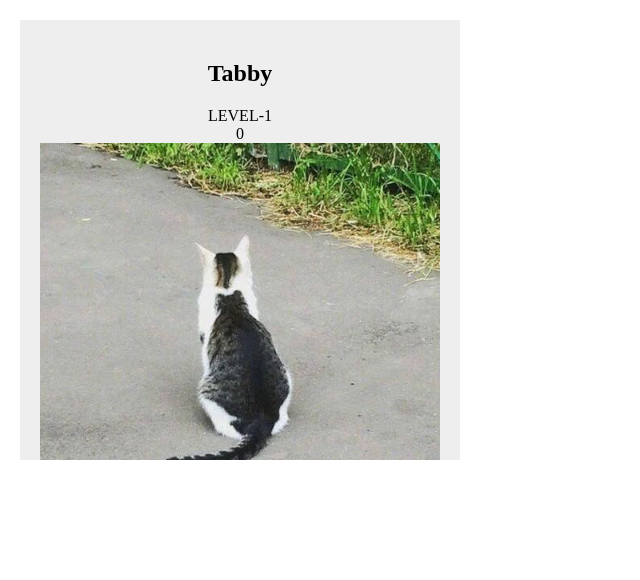
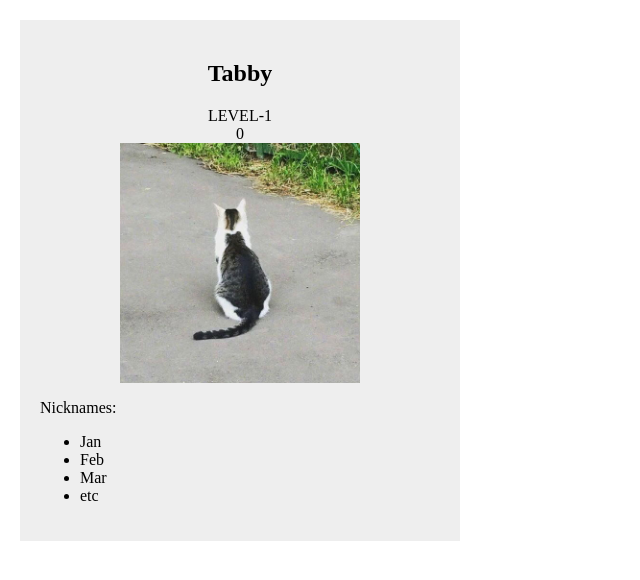
Before and after one commit to suchenxiao/cat-clicker, a plain HTML site: page index.html in a window 1280 px wide. Shown: the whole page, without its empty margins (0-640 px from the left). Drawn offline with Linux system fonts and the light colour scheme.

Commit message:
Feature: 增加猫咪昵称列表

```diff
--- a/css/css.css
+++ b/css/css.css
@@ -4,12 +4,14 @@ html,body{ margin: 0; padding:0; width:100%; height:100%; overflow:hidden;}
 .nav li{ cursor:pointer; margin:0; padding:10px;}
 .nav li:hover{ background:#000;}
 
-.con{ display:inline-block; vertical-align:top;width:400px; height:400px; overflow:hidden; margin:20px; text-align:center; background:#eee; padding:20px;}
+.con{ display:inline-block; vertical-align:top;width:400px; overflow:hidden; margin:20px; text-align:center; background:#eee; padding:20px;}
 .con p.name{ font-size:24px;}
 .con p.counter{ color:#999;}
 .con p.counter:before{ content:'[ ';}
 .con p.counter:after{ content:' ]';}
-.con img{ width:100%;}
+.con img{ width:60%;}
+.con .nickname { text-align:left;}
+
 
 .admin{display:inline-block; vertical-align:top;width:200px; height:400px; overflow:hidden; margin:20px; text-align:center; background:#eee; padding:20px; transition:all ease 1s;}
 .admin.btn{ height:80px;background:#F96; }
--- a/index.html
+++ b/index.html
@@ -19,6 +19,12 @@
         <div data-bind="text: level"></div>
         <div data-bind="text: clickCount"></div>
         <img src="" alt="cute cat" data-bind="click: incrementCounter, attr:{src: imgSrc}">
+        <div class="nickname">
+            <p>Nicknames:</p>
+            <ul data-bind="foreach: nickname">
+                <li data-bind="text: $data"></li>
+            </ul>
+        </div>
     </div>
     <!--
     <div class="admin btn">
--- a/js/js.js
+++ b/js/js.js
@@ -15,6 +15,8 @@ $(function(){
 			else if(this.clickCount()<=20) return 'LEVEL-4';
 			else return 'LEVEL-5';
 		}, this);
+
+		this.nickname = ko.observableArray(['Jan', 'Feb', 'Mar', 'etc']);
 	}
 
 	ko.applyBindings(new ViewModel());
```
